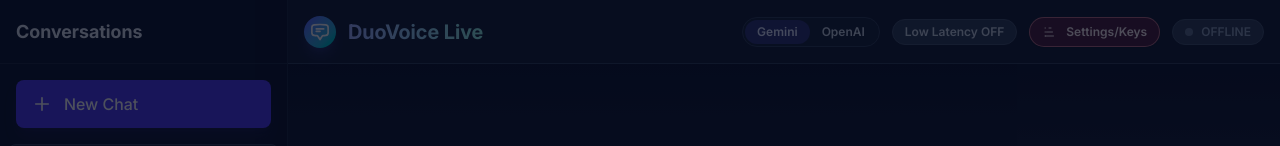
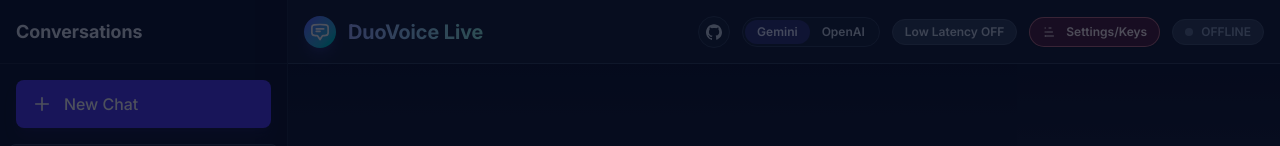
Before and after one commit to garyj/duovoice, a React (Vite) app: page / in a window 1280 px wide. Shown: the top 146 px of the page. Built offline with nearby package versions, Linux system fonts and the light colour scheme; no server answers.

Commit message:
feat(ui): add GitHub link icon

```diff
--- a/App.tsx
+++ b/App.tsx
@@ -1006,6 +1006,17 @@
             <h1 className="text-lg md:text-xl font-bold bg-clip-text text-transparent bg-gradient-to-r from-indigo-300 to-teal-200">DuoVoice Live</h1>
           </div>
           <div className="relative flex items-center gap-3">
+            <a
+              href="https://github.com/garyj/duovoice/"
+              target="_blank"
+              rel="noreferrer"
+              aria-label="Open DuoVoice Live on GitHub"
+              className="inline-flex h-8 w-8 items-center justify-center rounded-full border border-slate-700 bg-slate-800/70 text-slate-300 transition-colors hover:text-white hover:border-slate-500"
+            >
+              <svg viewBox="0 0 24 24" aria-hidden="true" className="h-4 w-4 fill-current">
+                <path d="M12 .5c-6.6 0-12 5.4-12 12 0 5.3 3.4 9.8 8.2 11.4.6.1.8-.3.8-.6v-2.2c-3.3.7-4-1.6-4-1.6-.6-1.4-1.4-1.8-1.4-1.8-1.1-.8.1-.8.1-.8 1.2.1 1.8 1.2 1.8 1.2 1.1 1.8 2.8 1.3 3.5 1 .1-.8.4-1.3.8-1.6-2.6-.3-5.4-1.3-5.4-5.9 0-1.3.5-2.4 1.2-3.3-.1-.3-.5-1.5.1-3.1 0 0 1-.3 3.3 1.2 1-.3 2.1-.4 3.1-.4s2.1.1 3.1.4c2.3-1.5 3.3-1.2 3.3-1.2.6 1.6.2 2.8.1 3.1.8.9 1.2 2 1.2 3.3 0 4.6-2.8 5.6-5.4 5.9.4.4.8 1.1.8 2.2v3.2c0 .3.2.7.8.6C20.6 22.3 24 17.8 24 12.5 24 5.9 18.6.5 12 .5z" />
+              </svg>
+            </a>
             <div className="flex items-center rounded-full border border-slate-700 bg-slate-800/70 p-0.5 text-xs font-semibold">
               <button
                 onClick={() => handleProviderChange('gemini')}
```
